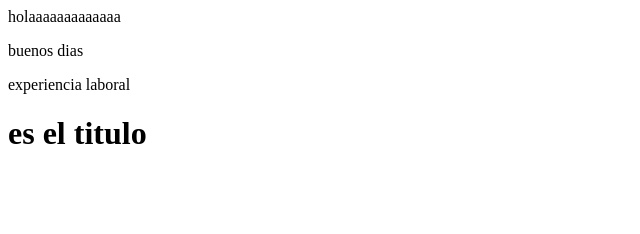
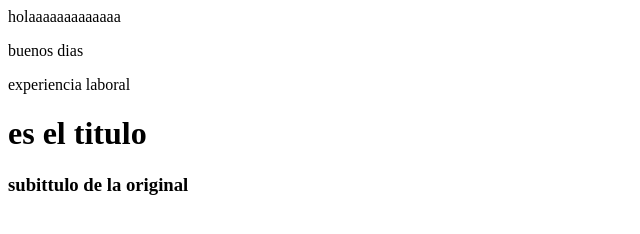
Before and after one commit to naimad22/primer-html-git-3417, a plain HTML site: page cv.html in a window 1280 px wide. Shown: the whole page, without its empty margins (0-640 px from the left). Drawn offline with Linux system fonts and the light colour scheme.

Commit message:
agregamos subtitulo desde la original

```diff
--- a/cv.html
+++ b/cv.html
@@ -11,5 +11,6 @@
     <p>buenos dias</p>
     <p>experiencia laboral</p>
     <h1>es el titulo</h1>
+    <h3>subittulo de la original</h3>
   </body>
 </html>
```
